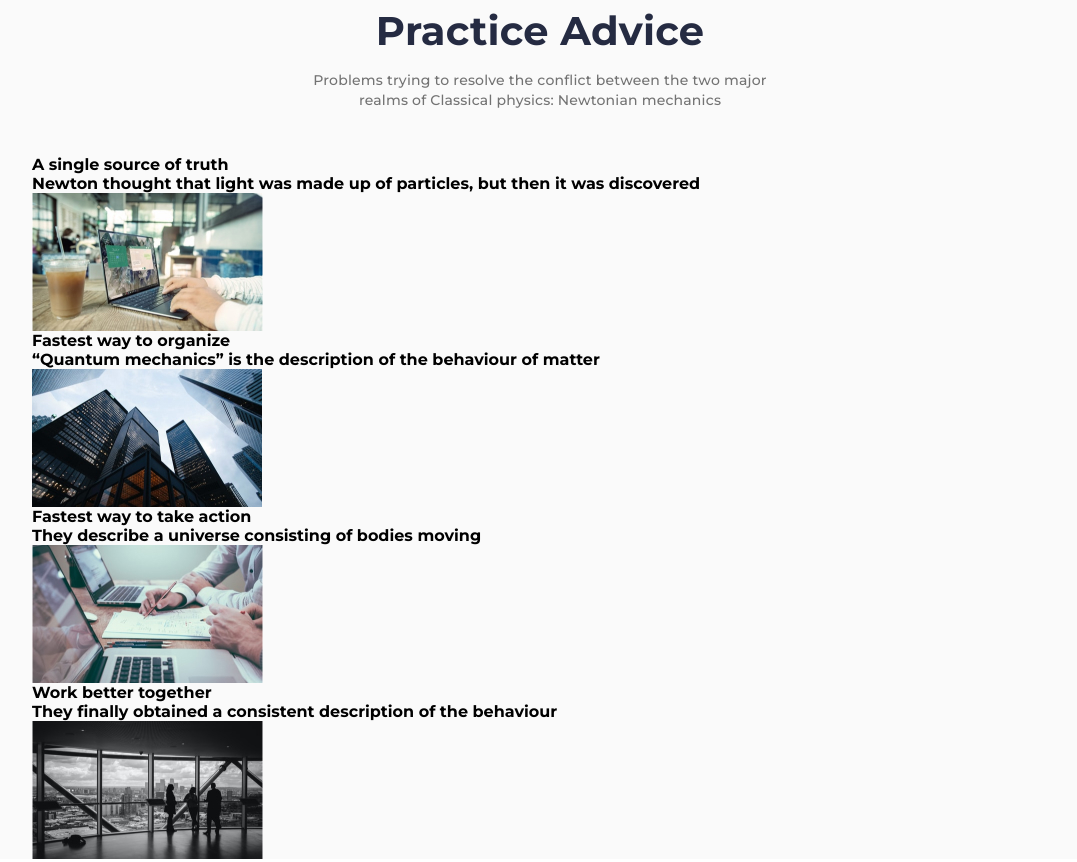
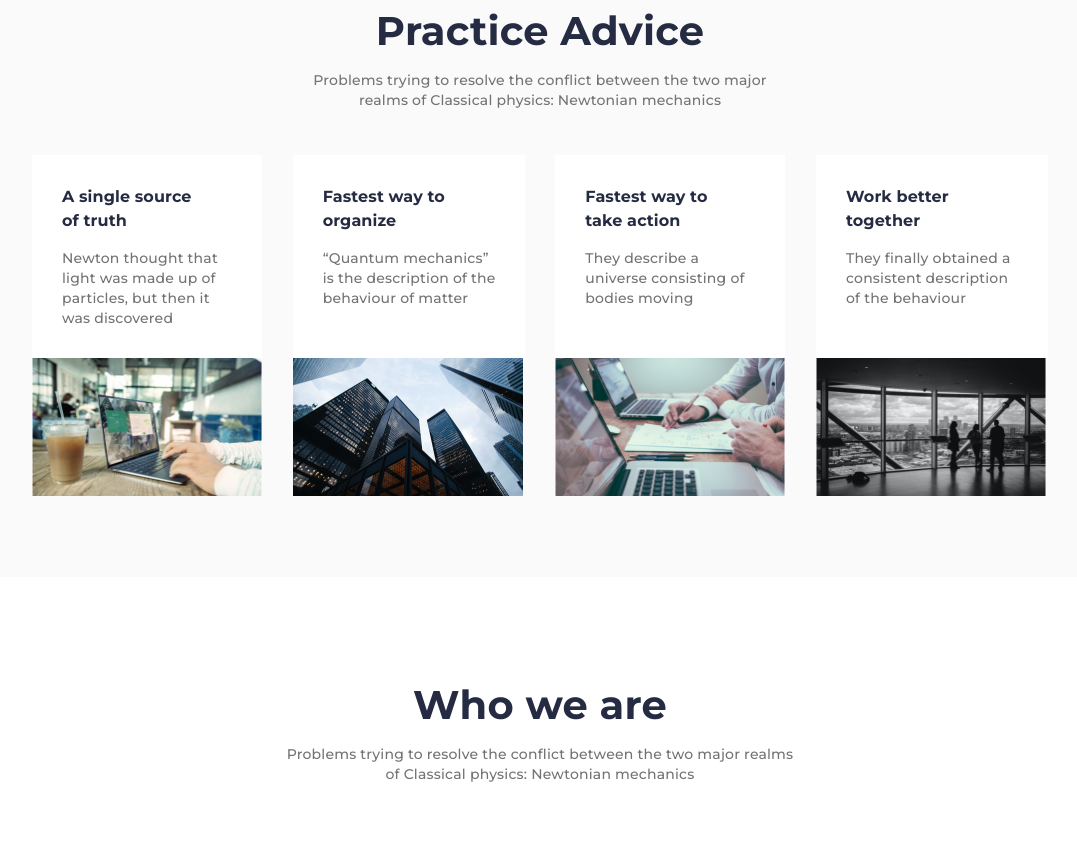
Before and after one commit to sh1ny6/relvise, a plain HTML site: page index.html in a window 1280 px wide. Shown: the part 1572-2434 px from the top of the page, without its empty margins (100-1177 px from the left). Drawn offline with Linux system fonts and the light colour scheme.

Commit message:
3131
3112

```diff
--- a/index.html
+++ b/index.html
@@ -106,24 +106,52 @@
                     </div>
                     <div class="section-fourth">
                         <div class="section-fourth__first">
-                            <p>A single source of truth</p>
-                            <p>Newton thought that light was made up of particles, but then it was discovered</p>
-                            <img src="img/cover1.jpg" alt="pic1">
+                            <div><p class="ps3">A single source of truth</p>
+                            <p class="ps41">Newton thought that light was made up of particles, but then it was discovered</p></div>
+                            <img src="img/cover1.jpg" alt="pic1" class="pic1">
                         </div>
-                        <div class="section-fourth__second">
-                            <p>Fastest way to organize</p>
-                            <p>“Quantum mechanics” is the description of the behaviour of matter</p>
-                            <img src="img/cover2.jpg" alt="pic2">
+                        <div class="section-fourth__first">
+                            <div><p class="ps3">Fastest way to organize</p>
+                            <p class="ps42">“Quantum mechanics” is the description of the behaviour of matter</p></div>
+                            <img src="img/cover2.jpg" alt="pic2" class="pic2">
                         </div>
-                        <div class="section-fourth__third">
-                            <p>Fastest way to take action</p>
-                            <p>They describe a universe consisting of bodies moving</p>
-                            <img src="img/cover3.jpg" alt="pic3">
+                        <div class="section-fourth__first">
+                            <div><p class="ps3">Fastest way to take action</p>
+                            <p class="ps43">They describe a universe consisting of bodies moving</p></div>
+                            <img src="img/cover3.jpg" alt="pic3" class="pic3">
                         </div>
-                        <div class="section-fourth__fourth">
-                            <p>Work better together</p>
-                            <p>They finally obtained a consistent description of the behaviour</p>
-                            <img src="img/cover4.jpg" alt="pic4">
+                        <div class="section-fourth__first">
+                            <div><p class="ps3">Work better together</p>
+                            <p class="ps44">They finally obtained a consistent description of the behaviour</p></div>
+                            <img src="img/cover4.jpg" alt="pic4" class="pic4">
+                        </div>
+                    </div>
+                </div>
+            </section>
+            <section class="white">
+                <div class="container">
+                    <div class="section-fifth">
+                        <div class="section-fifth__upper h2">
+                            <h2>Who we are</h2>
+                        </div>
+                        <div class="section-fifth_lower lw">
+                            Problems trying to resolve the conflict between the two major realms of Classical physics: Newtonian mechanics
+                        </div>
+                    </div>
+                    <div class="section-video">
+                        <div class="section-video__main">
+                            <div class="video">
+                                <img src="img/card-item.jpg" alt="video" class="vid">
+                            </div>
+                            <div class="section-video__text">
+                                <div class="text-top">
+                                    <h2>Most trusted in our field</h2>
+                                    <p>Most calendars are designed for teams. Slate is designed for freelancers who want a simple way to plan their schedule.</p>
+                                </div>
+                                <div class="text-bot">
+
+                                </div>
+                            </div>
                         </div>
                     </div>
                 </div>
--- a/style/style.css
+++ b/style/style.css
@@ -287,6 +287,13 @@ h1,h2,h3,p{
     flex-direction: column;
     align-items: center;
 }
+.section-fifth{
+    margin-top: 100px;
+    display: flex;
+    flex-direction: column;
+    align-items: center;
+    margin-bottom: 100px;
+}
 .section-third_lower{
     color: #737373;
     text-align: center;
@@ -297,3 +304,78 @@ h1,h2,h3,p{
     max-width: 470px;
     font-weight: 500;
 }
+.section-fourth{
+    display: flex;
+    justify-content: space-between;
+    margin-bottom: 81px;
+}
+.section-fourth__first>div{
+    max-width: 232px;
+    min-height: 203px;
+    background: #FFFFFF;
+    display: flex;
+    flex-direction: column;
+    padding: 30px 30px;
+}
+
+.ps41{
+    font-weight: 500;
+    font-size: 14px;
+    line-height: 143%;
+    letter-spacing: 0.2px;
+    color: #737373;
+    font-style: normal;
+    width: 160px;
+}
+.ps42{
+    font-weight: 500;
+    font-size: 14px;
+    line-height: 143%;
+    letter-spacing: 0.2px;
+    color: #737373;
+    font-style: normal;
+    width: 177px;
+}
+.ps43{
+    font-weight: 500;
+    font-size: 14px;
+    line-height: 143%;
+    letter-spacing: 0.2px;
+    color: #737373;
+    font-style: normal;
+    width: 164px;
+}
+.ps44{
+    font-weight: 500;
+    font-size: 14px;
+    line-height: 143%;
+    letter-spacing: 0.2px;
+    color: #737373;
+    font-style: normal;
+    width: 179px;
+}
+.ps3{
+    font-weight: bold;
+    font-size: 16px;
+    line-height: 150%;
+    color: #252B42;
+    letter-spacing: 0.1px;
+    width: 135px;
+    padding-bottom: 15px;
+}
+.pic1{
+    width: 230px;
+    height: 138px;
+}
+.pic2{
+    width: 230px;
+    height: 138px;
+}
+.pic3{
+    width: 230px;
+    height: 138px;
+}
+.pic4{
+    width: 230px;
+    height: 138px;
+}
```
Also changed, not shown: img/card-item.jpg (added).
